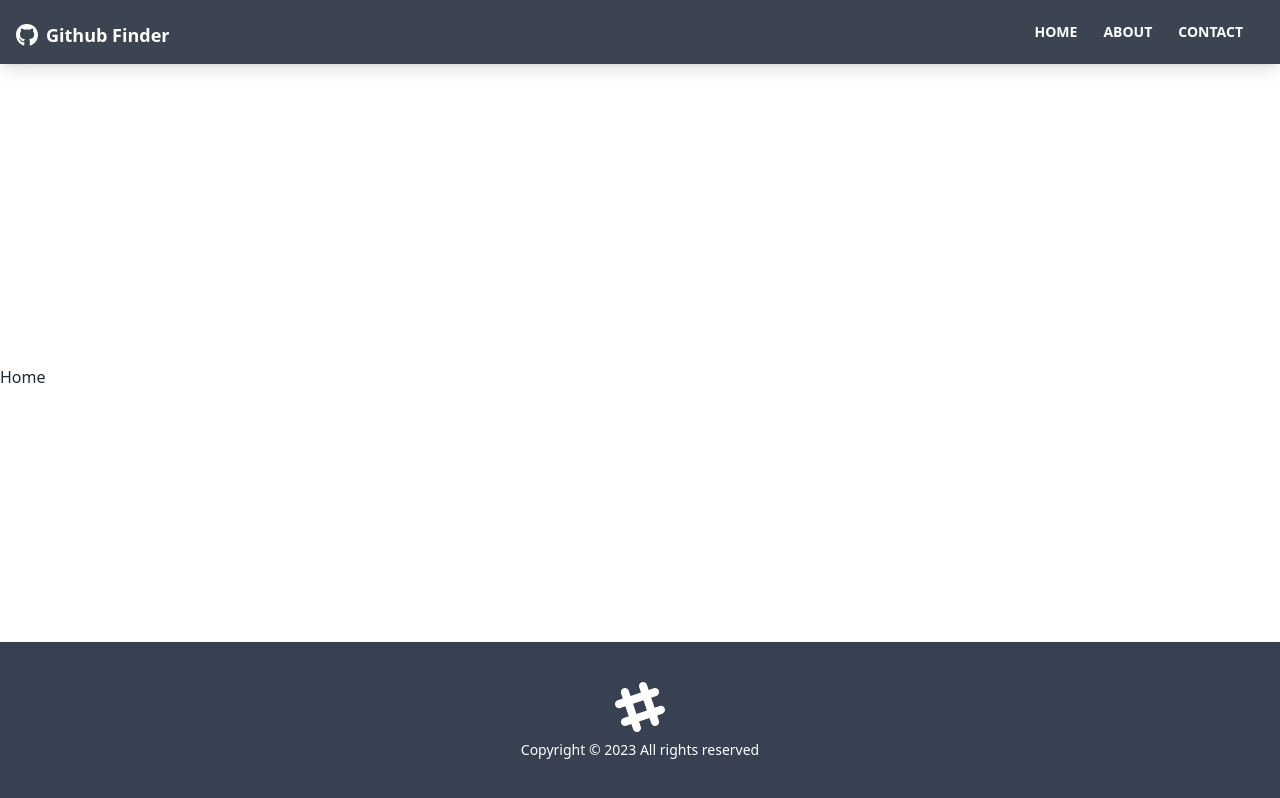
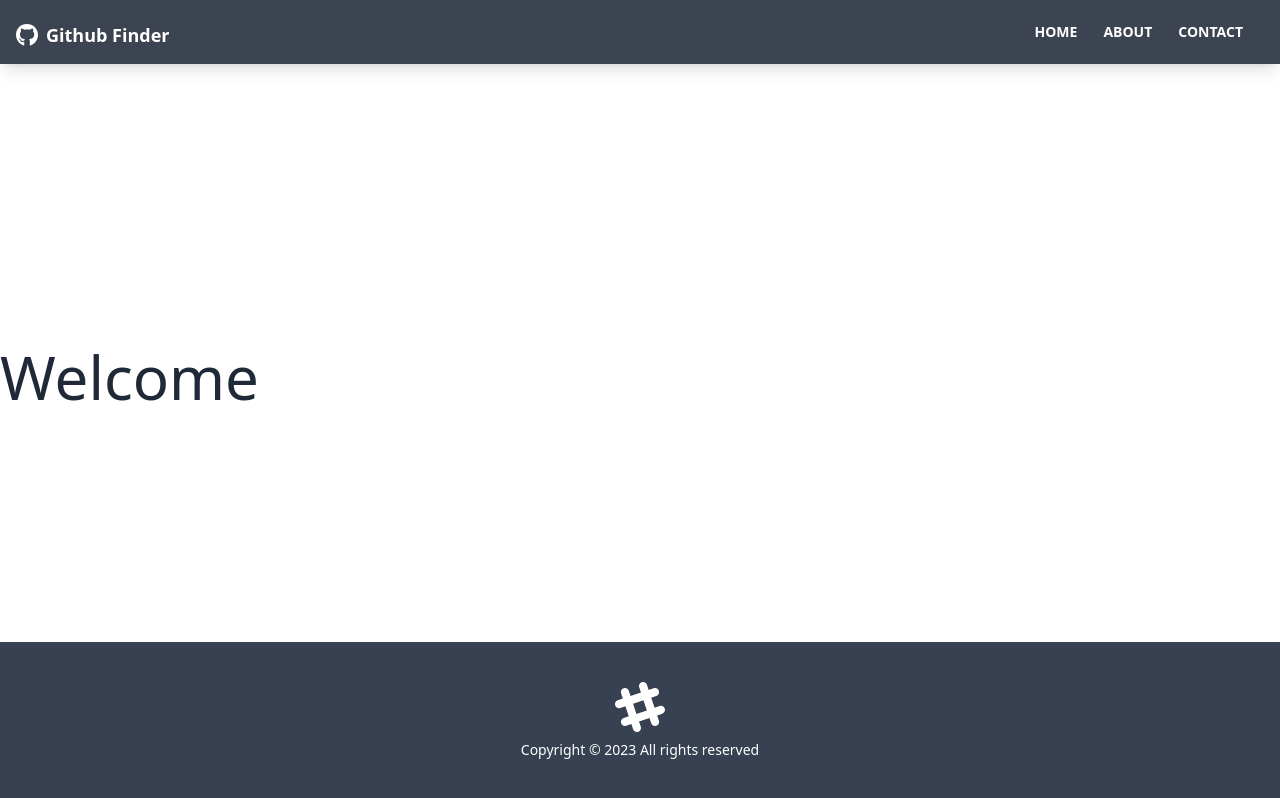
Before and after one commit to shekinahmanyi/github-finder-project, a React (Create React App) app: page / in a window 1280 px wide. Built offline with nearby package versions, Linux system fonts and the light colour scheme.

Commit message:
Home page component

```diff
--- a/src/pages/Home.jsx
+++ b/src/pages/Home.jsx
@@ -3,7 +3,7 @@ import React from 'react'
 function Home() {
   return (
     <div>
-      Home
+    <h1 className="text-6xl">Welcome</h1>
     </div>
   )
 }
```
